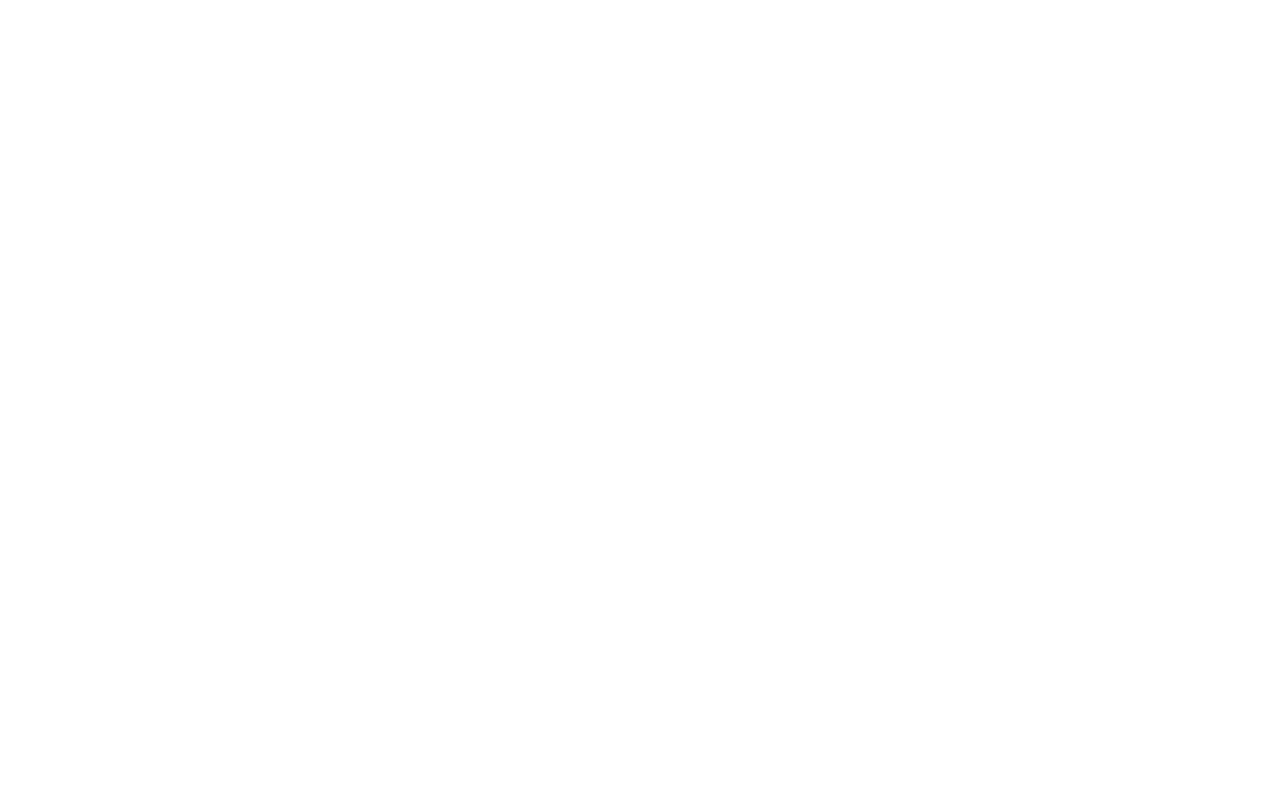
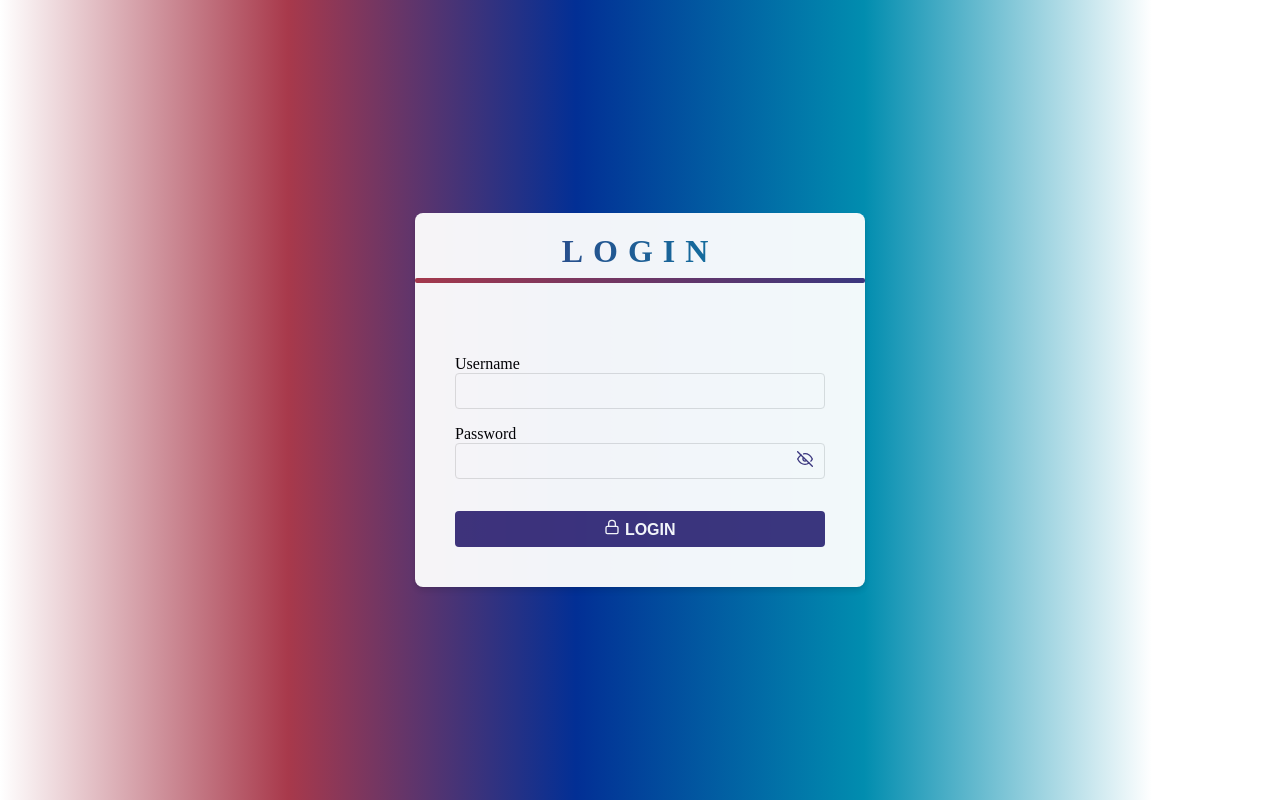
Before and after one commit to mohamed-farouk07/Cell-Tower-Dashboard, a React (Vite) app: page / in a window 1280 px wide. Built offline with nearby package versions, Linux system fonts and the light colour scheme.

Commit message:
Change login route from /login to /
Updated the login page route to use '/' instead of '/login' in App.tsx and RouteGuard.tsx. This change ensures unauthenticated users are redirected to the root path for login.

```diff
--- a/src/App.tsx
+++ b/src/App.tsx
@@ -115,7 +115,7 @@ const App = () => {
   return (
     <Router>
       <Routes>
-        <Route path="/login" element={<LoginPage onLoginSuccess={checkAuth} />} />
+        <Route path="/" element={<LoginPage onLoginSuccess={checkAuth} />} />
         <Route
           path="/*"
           element={
--- a/src/middleware/RouteGuard.tsx
+++ b/src/middleware/RouteGuard.tsx
@@ -11,7 +11,7 @@ const RouteGuard: React.FC<RouteGuardProps> = ({ children, isAuthenticated }) =>
 
   if (!isAuthenticated) {
     // Save the attempted location for potential redirect after login
-    return <Navigate to="/login" state={{ from: location }} replace />;
+    return <Navigate to="/" state={{ from: location }} replace />;
   }
 
   return <>{children}</>;
```
